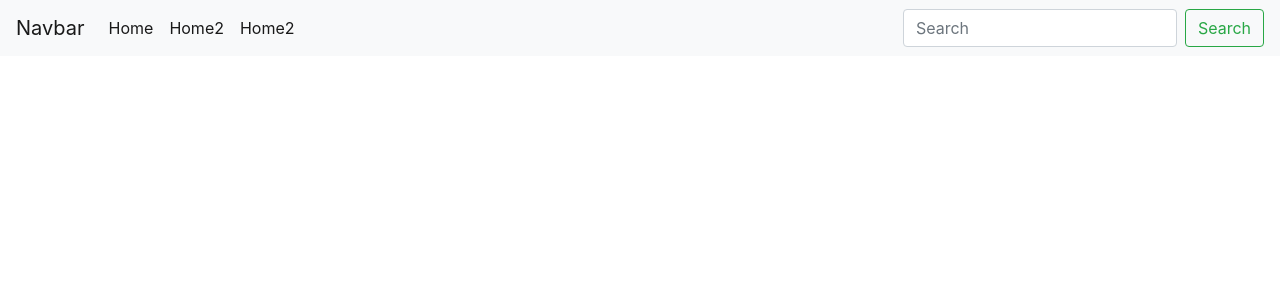
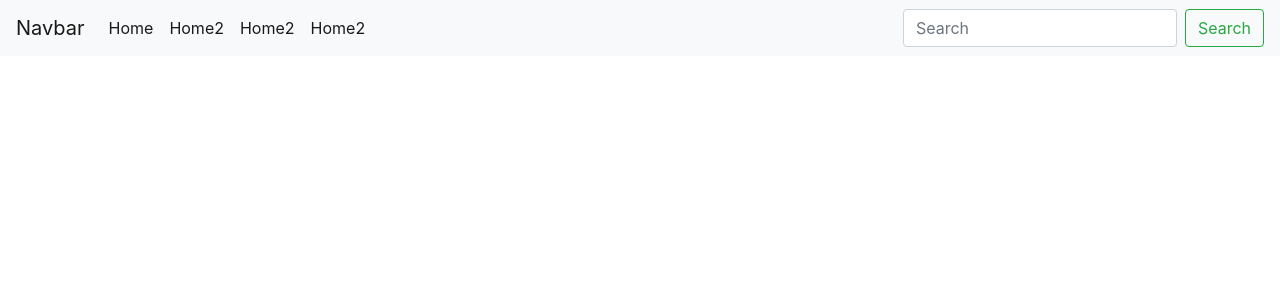
Before and after one commit to miraccan00/Backend-ArgoCD-WebApp, a Django app: page / in a window 1280 px wide. Shown: the top 300 px of the page. Run offline with Django 3.2, Linux system fonts and the light colour scheme.

Commit message:
Update navbar.html

```diff
--- a/servicename/templates/base/snippets/navbar.html
+++ b/servicename/templates/base/snippets/navbar.html
@@ -16,6 +16,9 @@
             <li class="nav-item active">
                 <a class="nav-link" href="{% url 'home:home1' %}">Home2<span class="sr-only">(current)</span></a>
             </li>
+              <li class="nav-item active">
+                <a class="nav-link" href="{% url 'home:home1' %}">Home2<span class="sr-only">(current)</span></a>
+            </li>
         </ul>
         <form class="form-inline my-2 my-lg-0">
             <input class="form-control mr-sm-2" type="search" placeholder="Search" aria-label="Search">
```
